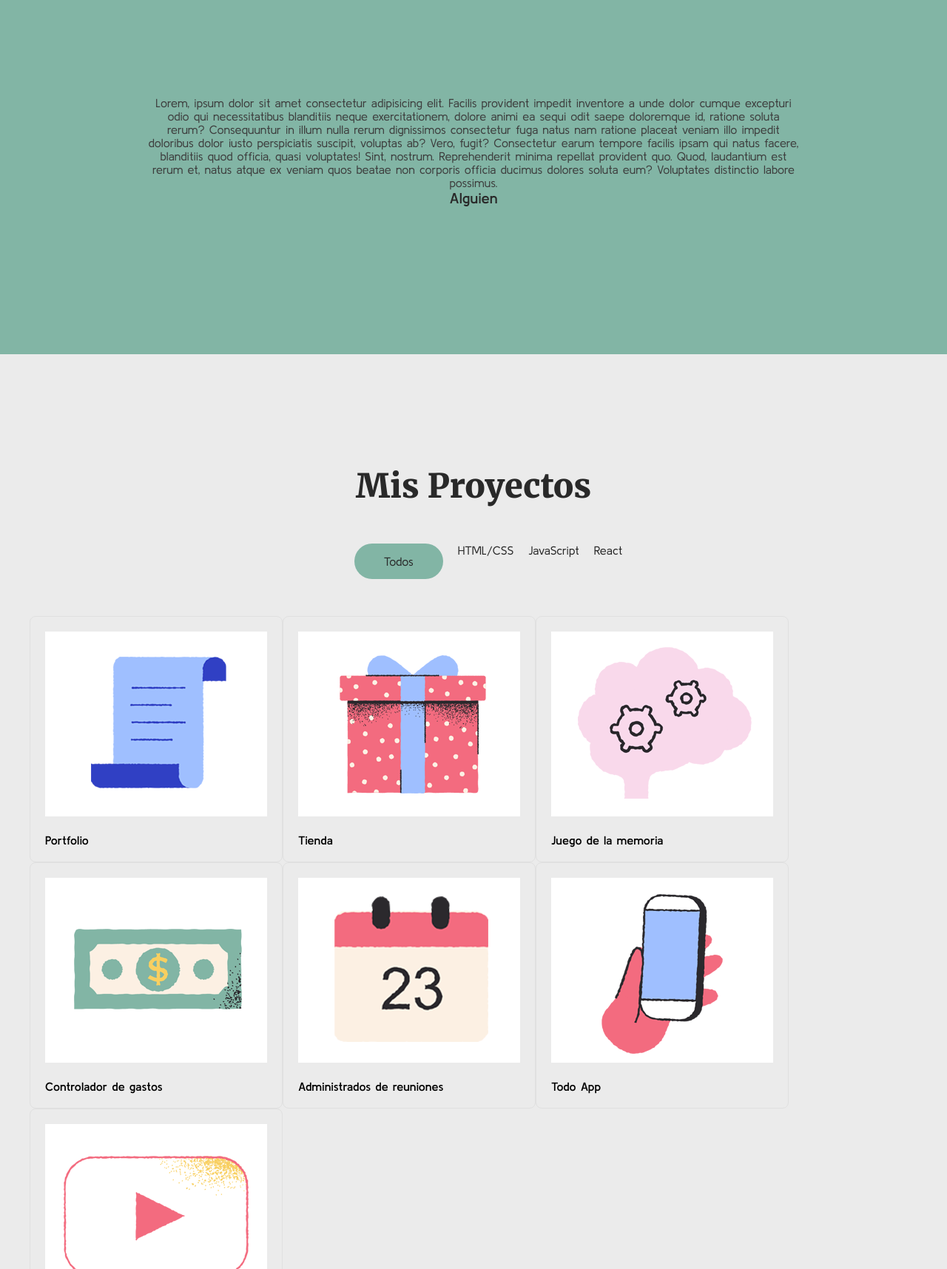
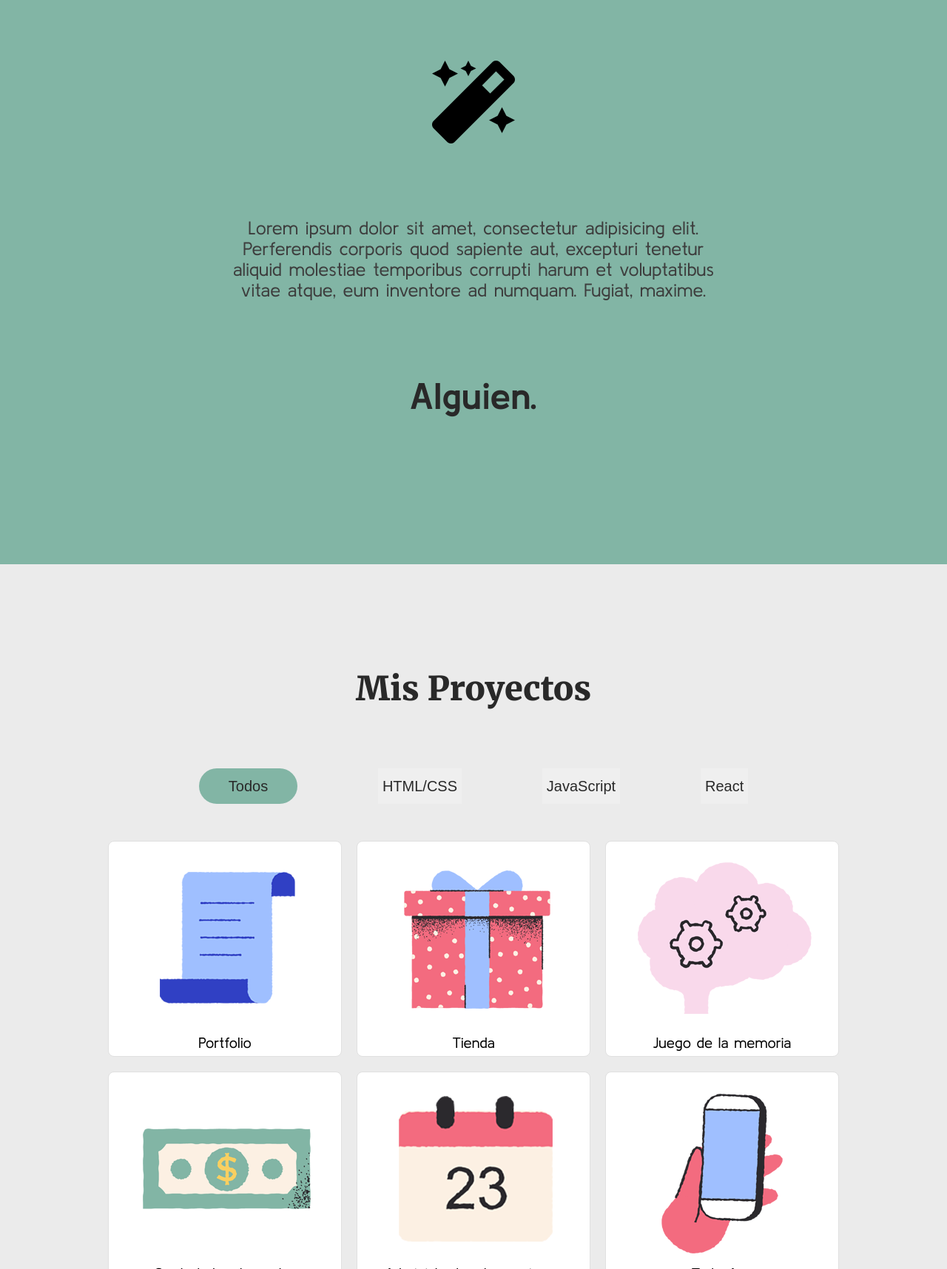
Before and after one commit to nathavic/ProyectoAda-Portfolio, a plain HTML site: page index.html in a window 1280 px wide. Shown: the part 1960-3676 px from the top of the page at 74% size. Drawn offline with nearby package versions, Linux system fonts and the light colour scheme.

Commit message:
proyecto fase 4

```diff
--- a/index.html
+++ b/index.html
@@ -5,6 +5,7 @@
     <meta charset="UTF-8">
     <meta name="viewport" content="width=device-width, initial-scale=1.8">
     <link rel="stylesheet" href="style.css">
+    <link rel="stylesheet" href="https://cdnjs.cloudflare.com/ajax/libs/font-awesome/5.13.0/css/all.min.css">
     <link rel="stylesheet" href="https://cdn.jsdelivr.net/gh/konpa/devicon@master/devicon.min.css">
     <link rel="shortcut icon" type="image/ico" href="favicon.ico">
 
@@ -20,13 +21,15 @@
                 <li><a class="link-nav" href="#skills">CONOCIMENTOS</a></li>
                 <li><a class="link-nav" href="#projects">PROYECTOS</a></li>
                 <li class="contact"><a class="link-nav1" href="#contact">CONTACTO</a></li>
+                <li class="menu-hamburguesa"><i class="fas fa-bars fa-2x"></i>
+                </li>
             </ul>
         </nav>
     </header>
 
     <!-- Section1 - Hola, Mi nombre es ... -->
-    <section class="info-hola">
-        <div class="regra-about" id="about">
+    <section class="section-hola">
+        <div class="regla-about" id="about">
             <div class="info-about">
 
                 <h3 class="title-hola">¡Hola! Mi Nombre es,</h3>
@@ -40,13 +43,13 @@
     </section>
 
     <!-- Section2 - Mis conocimentos ... -->
-    <section class="info-conocimentos">
+    <section class="section-conocimentos">
         <div class="init-skills" id="skills">
 
             <h2 class="h2-skills">Mis conocimentos</h2>
             <p class="text-skills">Lorem ipsum dolor, sit amet consectetur adipisicing elit. Vero exercitationem veritatis architecto atque consectetur rerum. Cum laborum officia itaque veritatis?</p>
 
-            <div class="regras-skills">
+            <div class="reglas-skills">
 
                 <div class="info-skills">
                     <img src="image/img-html5.png">
@@ -77,31 +80,27 @@
     </section>
 
     <!-- Section - Quote ... -->
-    <section class="quote">
-        <div class="regras-quote">
-            <p class="text-quote">Lorem, ipsum dolor sit amet consectetur adipisicing elit. Facilis provident impedit inventore a unde dolor cumque excepturi odio qui necessitatibus blanditiis neque exercitationem, dolore animi ea sequi odit saepe doloremque id, ratione soluta
-                rerum? Consequuntur in illum nulla rerum dignissimos consectetur fuga natus nam ratione placeat veniam illo impedit doloribus dolor iusto perspiciatis suscipit, voluptas ab? Vero, fugit? Consectetur earum tempore facilis ipsam qui natus
-                facere, blanditiis quod officia, quasi voluptates! Sint, nostrum. Reprehenderit minima repellat provident quo. Quod, laudantium est rerum et, natus atque ex veniam quos beatae non corporis officia ducimus dolores soluta eum? Voluptates
-                distinctio labore possimus.</p>
-            <h2 class="h2-quote">Alguien</h2>
+    <section class="section-quote">
+        <div class="reglas-quote">
+            <i class="fa fa-magic fa-7x"></i>
+            <p class="text-quote">Lorem ipsum dolor sit amet, consectetur adipisicing elit. Perferendis corporis quod sapiente aut, excepturi tenetur aliquid molestiae temporibus corrupti harum et voluptatibus vitae atque, eum inventore ad numquam. Fugiat, maxime.</p>
+            <h2 class="h2-quote">Alguien.</h2>
         </div>
     </section>
 
     <!-- Section - Mis proyectos ... -->
-    <section class="info-proyectos">
+    <section class="section-proyectos">
         <div class="init-projects" id="projects">
             <h2 class="h2-projects">Mis Proyectos</h2>
 
-            <div class="grid-projects">
-                <ul class="nav-projects">
-                    <li class="button menu-projects">Todos</li>
-                    <li class="menu-projects">HTML/CSS</li>
-                    <li class="menu-projects">JavaScript</li>
-                    <li class="menu-projects">React</li>
-                </ul>
+            <div class="nav-projects">
+                <button class="button menu-projects">Todos</button>
+                <button class="menu-projects">HTML/CSS</button>
+                <button class="menu-projects">JavaScript</button>
+                <button class="menu-projects">React</button>
             </div>
 
-            <div class="regras-projects">
+            <div class="reglas-projects">
                 <div class="info-projects">
                     <img src="image/img-portfolio.png">
                     <p class="title-projects">Portfolio</p>
--- a/style.css
+++ b/style.css
@@ -14,7 +14,13 @@ body {
 }
 
 
+/******/
+
+
 /* Head - Hola / Conocimentos / Proyectos / Contacto */
+
+
+/******/
 
 header {
     background-color: #ffffff;
@@ -27,6 +33,10 @@ header {
     justify-content: flex-end;
     line-height: 2.5;
     margin-right: 20px;
+}
+
+.menu-hamburguesa {
+    display: none;
 }
 
 
@@ -63,13 +73,13 @@ a.link-nav1:hover {
 
 /* Section1 - Hola, Mi nombre es ... */
 
-.info-hola {
+.section-hola {
     padding: 100px 40px 100px;
     display: flex;
     text-align: center;
 }
 
-.regra-about {
+.regla-about {
     display: flex;
     align-items: center;
     padding: 50px 0px 50px;
@@ -118,9 +128,15 @@ a.link-nav1:hover {
 }
 
 
+/******/
+
+
 /*  Section2 - Mis conocimentos ... */
 
-.info-conocimentos {
+
+/******/
+
+.section-conocimentos {
     display: flex;
     justify-content: center;
     text-align: center;
@@ -152,7 +168,7 @@ a.link-nav1:hover {
 
 .text-skills {
     display: block;
-    max-width: 400px;
+    width: 300px;
     color: #3D3D3D;
     text-align: center;
 }
@@ -160,7 +176,7 @@ a.link-nav1:hover {
 
 /* male, mi solucion fue poner vw en width */
 
-.regras-skills {
+.reglas-skills {
     display: flex;
     flex-wrap: wrap;
     justify-content: center;
@@ -172,53 +188,69 @@ a.link-nav1:hover {
 .info-skills {
     color: #3D3D3D;
     background-color: #fff;
-    border: 1px solid #dddfe5;
+    border: 3px outset #82b5a5;
     border-radius: 8px;
     display: flex;
     flex-direction: column;
-    margin: 10px;
-    padding: 40px;
+    margin: 12px;
+    padding: 15px;
 }
+
+
+/******/
 
 
 /*  Section3 - Quote... */
 
-.quote {
+
+/******/
+
+.section-quote {
     background-color: #82b5a5;
     display: flex;
     justify-content: center;
     padding: 200px 200px;
 }
 
-.regras-quote {
+.reglas-quote {
     display: flex;
     flex-direction: column;
     align-items: center;
 }
 
 .text-quote {
-    display: block;
+    display: flex;
+    font-size: 25px;
     color: #3D3D3D;
     text-align: center;
+    margin: 100px;
 }
 
 .h2-quote {
-    font-size: 20px;
-    font-weight: 600;
+    font-size: 50px;
+    font-weight: 900;
     color: #292929;
 }
 
 
+/******/
+
+
 /*  Section4 - Mis proyectos... */
 
-.info-proyectos {
-    padding: 110px 40px 130px;
+
+/******/
+
+.section-proyectos {
+    display: flex;
+    justify-content: center;
+    text-align: center;
+    padding: 100px 30px 120px;
 }
 
 .init-projects {
     display: flex;
     flex-direction: column;
-    align-items: center;
 }
 
 .h2-projects {
@@ -229,48 +261,63 @@ a.link-nav1:hover {
     padding: 40px;
 }
 
-.grid-projects {
-    display: flex;
-    justify-content: center;
+button,
+button:focus {
+    border: 0;
+    outline: none;
+}
+
+button:hover {
+    color: #f8cf61;
 }
 
 .nav-projects {
     display: flex;
-    justify-content: flex-end;
-}
-
-.ul-projects {
-    display: flex;
-    justify-content: space-between;
-    line-height: 2.5;
+    justify-content: space-evenly;
+    margin: 40px;
+    padding: 0 90px 0;
 }
 
 .menu-projects {
     text-decoration: none;
     color: #292929;
+    font-size: 20px;
+    line-height: 0.9;
 }
 
-.regras-projects {
-    width: 100%;
+.reglas-projects {
     display: flex;
     flex-wrap: wrap;
-    margin-top: 40px;
+    justify-content: center;
 }
 
 .info-projects {
+    background-color: #ffffff;
     border: 1px solid #e0e0e0;
     border-radius: 8px;
-    padding: 20px;
-    overflow: hidden;
+    padding: 7px;
+    margin: 10px;
 }
 
-.title-projects {
-    font-weight: 600;
-    margin-top: 20px;
+.info-projects:hover {
+    border: 3px solid #f8cf61;
 }
 
 
+/* Cuando coloco el mouse en cima del icono con el hover, las imagenes se desplazan un poco, no se como sacar. */
+
+.title-projects {
+    font-size: 20px;
+}
+
+
+/******/
+
+
 /*  Footer  */
+
+
+/******/
 
 footer {
     display: flex;
@@ -288,14 +335,25 @@ footer {
 }
 
 
+/******/
+
+
 /*  Media Query */
 
+
+/******/
+
 @media (max-width: 600px) {
-    .barra-nav {
-        display: none;
-    }
     .regra-about {
         display: flex;
         flex-wrap: wrap;
     }
+    .link-nav,
+    .contact {
+        display: none;
+    }
+    .menu-hamburguesa {
+        display: block;
+        margin-right: 20px;
+    }
 }
```
